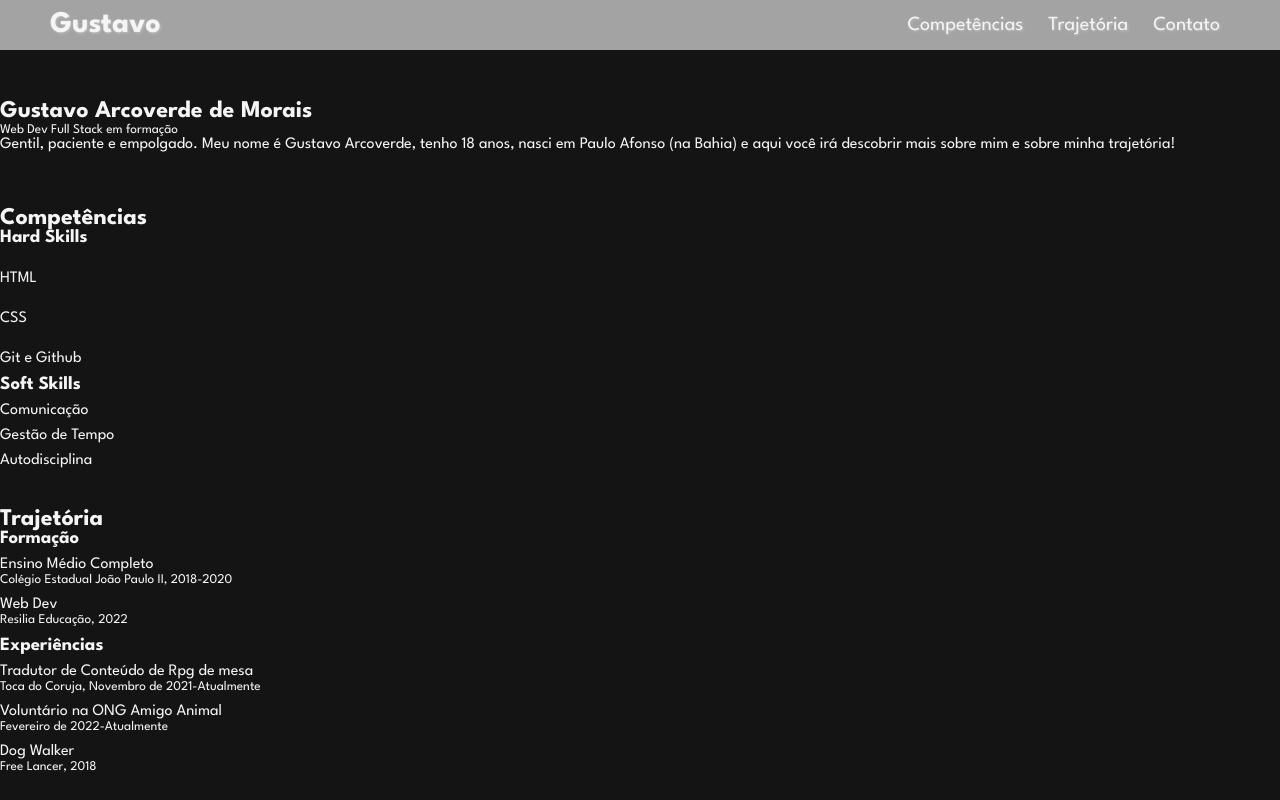
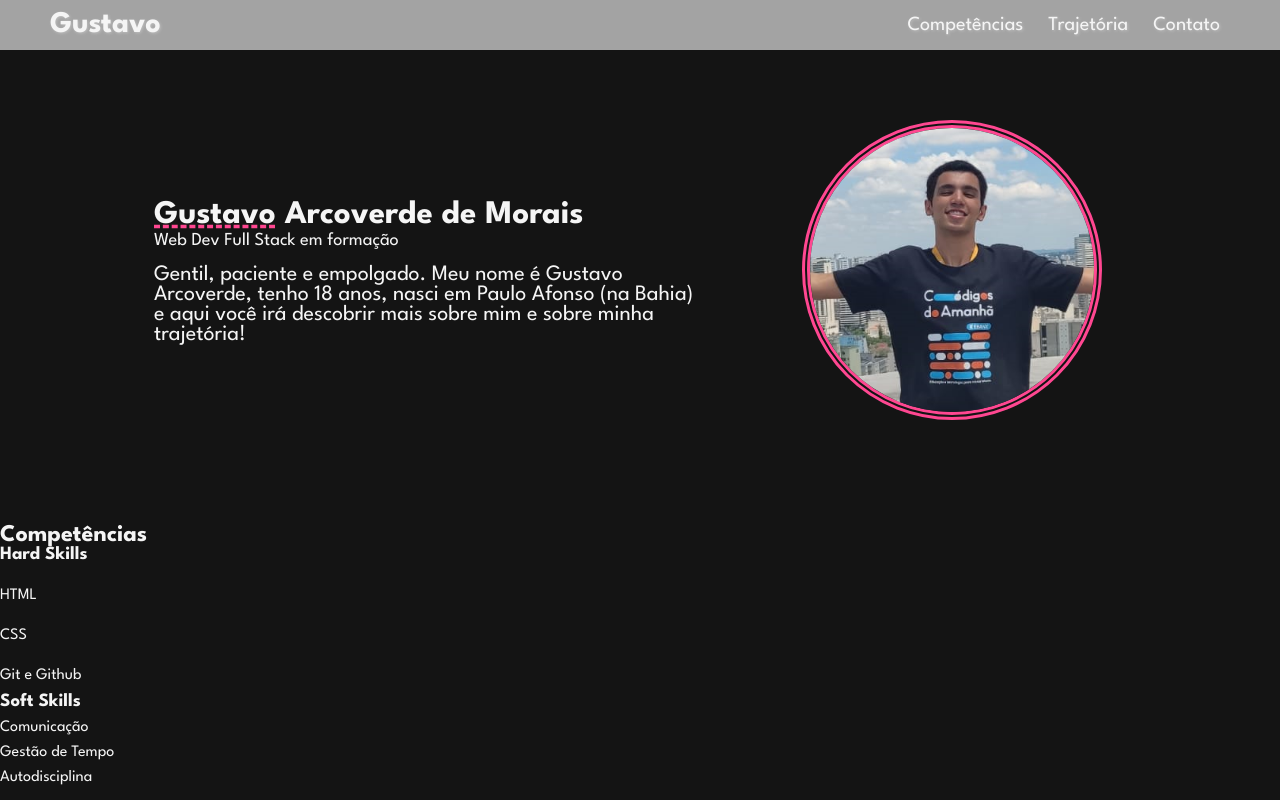
Before and after one commit to GustavoArcoverde/portfolio, a plain HTML site: page index.html in a window 1280 px wide. Shown: the top 800 px of the page. Drawn offline with Linux system fonts and the light colour scheme.

Commit message:
inicia estilização da section inicio

```diff
--- a/css/index.css
+++ b/css/index.css
@@ -4,6 +4,8 @@ body{
     background-color: var(--background);
     color: var(--font-color);
 }
+
+/* HEADER */
 
 header{
     display: flex;
@@ -32,7 +34,7 @@ header>h2:hover{
 
 .links>a{
     margin: 5px;
-    padding: 15px 5px;
+    padding: 16px 5px;
     transition-duration: 0.5s;
 }
 
@@ -41,10 +43,7 @@ header>h2:hover{
     text-shadow: var(--primaria);
 }
 
-#inicio{
-    margin-top: 100px;
-}
-
+/* SECTIONS */
 
 section{
     margin-bottom: 40px;
@@ -60,7 +59,39 @@ a{
     color: var(--font-color);
 }
 
-a>img{
-    height: 50px;
-    width: 50px;
+/* SECTION INICIO */
+
+#inicio{
+    margin-top: 60px;
+    padding: 60px 100px;
+    display: flex;
+    flex-direction: row;
+    justify-content: space-around;
+    align-items: center;
 }
+
+.text{
+    width: 50%;
+    font-size: 22px;
+}
+
+.text>h2>span{
+    text-decoration: dashed;
+    text-decoration-line: underline;
+    text-decoration-color: var(--secundaria);
+}
+
+.text>p{
+    margin-top: 15px;
+}
+
+.image{
+    width: 30%;
+}
+
+#inicio>div>img{
+    width: 300px;
+    height: 300px;
+    border: 8px double var(--secundaria);
+    border-radius: 200px;
+}
--- a/css/reset.css
+++ b/css/reset.css
@@ -8,7 +8,7 @@
 
     /* Variaveis */
 
-    --primaria: #FF4791;
+    --secundaria: #FF4791;
     --primaria: #CC0052;
     --font-color: #F5F5F5;
     --background: #141414;
--- a/index.html
+++ b/index.html
@@ -28,14 +28,13 @@
     </header>
     <main>
         <section id="inicio">
-            <div>
-                <h2>Gustavo Arcoverde de Morais</h2>
+            <div class="text">
+                <h2><span>Gustavo</span> Arcoverde de Morais</h2>
                 <small>Web Dev Full Stack em formação</small><br>
-                <p>Gentil, paciente e empolgado. Meu nome é Gustavo Arcoverde, tenho 18 anos, nasci em Paulo Afonso (na
-                    Bahia) e aqui você irá descobrir mais sobre mim e sobre minha trajetória!</p>
+                <p>Gentil, paciente e empolgado. Meu nome é Gustavo Arcoverde, tenho 18 anos, nasci em Paulo Afonso (na Bahia) e aqui você irá descobrir mais sobre mim e sobre minha trajetória!</p>
             </div>
-            <div>
-                <img src="" alt="">
+            <div class="image">
+                <img src="./imagens/foto cortada predio ebanx.png" alt="">
             </div>
         </section>
         <section id="competencias">
```
Also changed, not shown: imagens/foto cortada predio ebanx.png (added).
